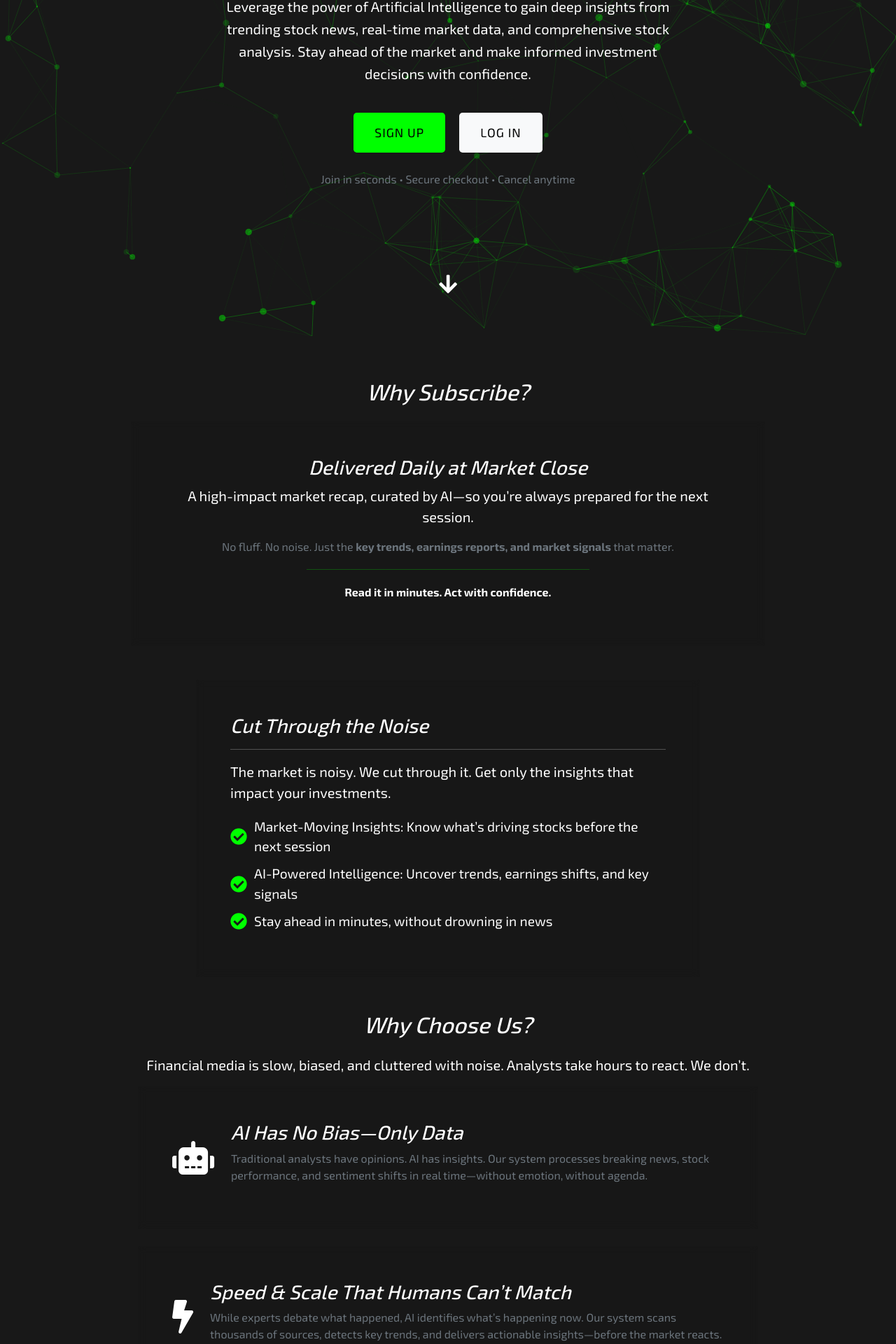
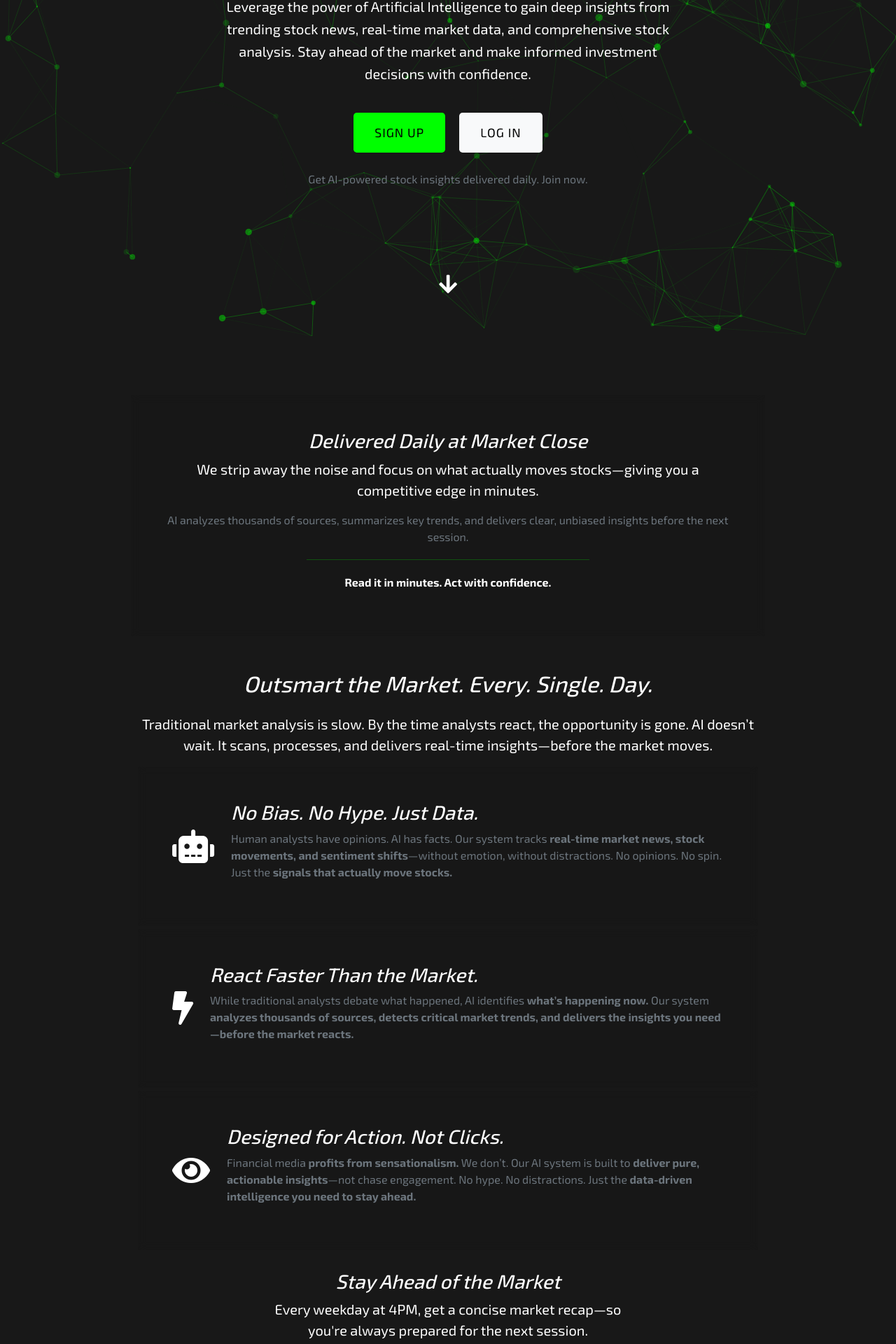
Before and after one commit to aldelarge/mrktpulseai, a Flask app: page / in a window 1280 px wide. Shown: the part 320-2240 px from the top of the page at 70% size. Run offline with Flask 3, Linux system fonts and the light colour scheme.

Commit message:
Complete Landing Page Revamp - fixed it up more - changed organization

```diff
--- a/webapp/templates/base.html
+++ b/webapp/templates/base.html
@@ -64,6 +64,7 @@
                 display: flex;
                 flex-direction: column; /* Column layout for the body */
             }
+
             strong.text-secondary {
                 font-weight: 600;
             }
@@ -722,7 +723,7 @@
             }
         });
     }, {
-        threshold: window.innerWidth <= 768 ? 0.25 : 0.5 // 25% for small screens (<= 768px), 50% for larger screens
+        threshold: window.innerWidth <= 768 ? 0.25 : 0.4 // 25% for small screens (<= 768px), 50% for larger screens
     });
 
     // Target all sections with the 'fullpage' class
--- a/webapp/templates/landing.html
+++ b/webapp/templates/landing.html
@@ -2,6 +2,7 @@
 
 {% block content %}
         <div class="container-fluid">
+
             <!-- Hero Section: AI-powered and Stock Insights -->
             <div class="row justify-content-center text-center hero-section fullpage">
                 <div class="col-md-8">
@@ -15,7 +16,7 @@
                         <a class="btn btn-primary btn-lg cta-button" href="{{ url_for('routes.signup') }}" role="button">Sign Up</a>
                         <a class="btn btn-light btn-lg cta-button" href="{{ url_for('routes.login') }}" role="button">Log In</a>
                     </div>
-                    <p class="text-muted mt-3">Join in seconds • Secure checkout • Cancel anytime</p>
+                    <p class="text-muted mt-3">Get AI-powered stock insights delivered daily. Join now.</p>
                 </div>
 
                 <!-- Scroll Arrow -->
@@ -24,52 +25,34 @@
                 </div>
             </div>
         </div>
-
-
-        <div class="container">
-            <!-- First Block: Delivered Daily -->
-            <div class="row justify-content-center fullpage">
-                <h2 class="mb-4 text-center"><i>Why Subscribe?</i></h2>
+        <br>
+        <!-- First Block: Delivered Daily -->
+        <div class="container fullpage">
+            <div class="row justify-content-center">
                 <div class="col-md-10">
                     <div class="styled-div overlay_blur text-center p-5 mb-4 rounded">
                         <h3 class="text-white"><i>Delivered Daily at Market Close</i></h3>
                         <p class="lead light-gray-text">
-                            A high-impact market recap, curated by AI—so you’re always prepared for the next session.
+                            We strip away the noise and focus on what actually moves stocks—giving you a competitive edge in minutes.
                         </p>
                         <p class="text-secondary">
-                            No fluff. No noise. Just the <strong>key trends, earnings reports, and market signals</strong> that matter.
+                            AI analyzes thousands of sources, summarizes key trends, and delivers clear, unbiased insights before the next session.
                         </p>
                         <hr class="divider3">
                         <p class="text-white"><strong>Read it in minutes. Act with confidence.</strong></p>
                     </div>
                 </div>
             </div>
+        </div>
         <br>
-            <!-- Second Block: Cut Through the Noise -->
-            <div class="row justify-content-center fullpage">
-                <div class="col-md-8">
-                    <div class="styled-div overlay_blur p-5 mb-4 rounded">
-                        <h3 class="text-white"><i>Cut Through the Noise</i></h3>
-                        <hr class="divider">
-                        <p class="lead light-gray-text">
-                            The market is noisy. We cut through it. Get only the insights that impact your investments.
-                        </p>
-                        <ul class="trust-points">
-                            <li><i class="fas fa-check-circle"></i> Market-Moving Insights: Know what’s driving stocks before the next session</li>
-                            <li><i class="fas fa-check-circle"></i> AI-Powered Intelligence: Uncover trends, earnings shifts, and key signals</li>
-                            <li><i class="fas fa-check-circle"></i> Stay ahead in minutes, without drowning in news</li>
-                        </ul>
-                    </div>
-                </div>
-            </div>
-            <br>
+        <div class="container">
             <div class="container fullpage">
                 <div class="row justify-content-center text-center">
                     <div class="col-md-10">
-                        <h2 class="mb-4 text-white"><i>Why Choose Us?</i></h2>
+                        <h2 class="mb-4 text-white"><i>Outsmart the Market. Every. Single. Day.</i></h2>
                         <p class="lead light-gray-text">
-                            Financial media is slow, biased, and cluttered with noise.
-                            Analysts take hours to react. We don’t.
+                            Traditional market analysis is slow. By the time analysts react, the opportunity is gone.
+                            AI doesn’t wait. It scans, processes, and delivers real-time insights—before the market moves.
                         </p>
                     </div>
                 </div>
@@ -77,15 +60,16 @@
                 <!-- AI Has No Bias -->
                 <div class="row justify-content-center">
                     <div class="col-md-10">
-                        <div class="styled-div overlay_blur p-5 mb-4 rounded d-flex flex-md-row flex-column align-items-center text-md-start text-center">
+                        <div class="styled-div overlay_blur p-5 mb-1 rounded d-flex flex-md-row flex-column align-items-center text-md-start text-center">
                             <div class="icon-box me-md-4 mb-3 mb-md-0">
                                 <i class="fas fa-robot fa-3x feature-icon"></i>
                             </div>
                             <div>
-                                <h3 class="text-white"><i>AI Has No Bias—Only Data</i></h3>
+                                <h3 class="text-white"><i>No Bias. No Hype. Just Data.</i></h3>
                                 <p class="text-secondary">
-                                    Traditional analysts have opinions. AI has insights. Our system processes
-                                    breaking news, stock performance, and sentiment shifts in real time—without emotion, without agenda.
+                                    Human analysts have opinions. AI has facts.
+                                    Our system tracks <strong>real-time market news, stock movements, and sentiment shifts</strong>—without emotion, without distractions.
+                                    No opinions. No spin. Just the <strong>signals that actually move stocks.</strong>
                                 </p>
                             </div>
                         </div>
@@ -95,16 +79,15 @@
                 <!-- Speed & Scale -->
                 <div class="row justify-content-center">
                     <div class="col-md-10">
-                        <div class="styled-div overlay_blur p-5 mb-4 rounded d-flex flex-md-row flex-column align-items-center text-md-start text-center">
+                        <div class="styled-div overlay_blur p-5 mb-1 rounded d-flex flex-md-row flex-column align-items-center text-md-start text-center">
                             <div class="icon-box me-md-4 mb-3 mb-md-0">
                                 <i class="fas fa-bolt fa-3x feature-icon"></i>
                             </div>
                             <div>
-                                <h3 class="text-white"><i>Speed & Scale That Humans Can’t Match</i></h3>
+                                <h3 class="text-white"><i>React Faster Than the Market.</i></h3>
                                 <p class="text-secondary">
-                                    While experts debate what happened, AI identifies what’s happening now.
-                                    Our system scans thousands of sources, detects key trends, and delivers
-                                    actionable insights—before the market reacts.
+                                    While traditional analysts debate what happened, AI identifies <strong>what’s happening now.</strong>
+                                    Our system <strong>analyzes thousands of sources, detects critical market trends, and delivers the insights you need—before the market reacts.</strong>
                                 </p>
                             </div>
                         </div>
@@ -114,15 +97,16 @@
                 <!-- Designed for Investors -->
                 <div class="row justify-content-center">
                     <div class="col-md-10">
-                        <div class="styled-div overlay_blur p-5 mb-4 rounded d-flex flex-md-row flex-column align-items-center text-md-start text-center">
+                        <div class="styled-div overlay_blur p-5 mb-1 rounded d-flex flex-md-row flex-column align-items-center text-md-start text-center">
                             <div class="icon-box me-md-4 mb-3 mb-md-0">
                                 <i class="fas fa-eye fa-3x feature-icon"></i>
                             </div>
                             <div>
-                                <h3 class="text-white"><i>Designed for Investors, Not Clicks</i></h3>
+                                <h3 class="text-white"><i>Designed for Action. Not Clicks.</i></h3>
                                 <p class="text-secondary">
-                                    News outlets focus on engagement. We focus on results. No sensational headlines. No filler.
-                                    Just the intelligence you need—delivered daily, without the distractions.
+                                    Financial media <strong>profits from sensationalism.</strong> We don’t.
+                                    Our AI system is built to <strong>deliver pure, actionable insights</strong>—not chase engagement.
+                                    No hype. No distractions. Just the <strong>data-driven intelligence you need to stay ahead.</strong>
                                 </p>
                             </div>
                         </div>
@@ -148,7 +132,6 @@
                         <a href="{{ url_for('routes.signup') }}" class="btn btn-primary btn-lg mt-3">Get Instant Access</a>
                         <p class="text-muted mt-3">Secure checkout • Just $9.99/month • Cancel anytime</p>
                     </div>
-
                 </div>
             </div>
         </div>
@@ -244,15 +227,26 @@
                 </div> <!-- End Newsletter Card -->
             </div>
         </section>
+        <br>
+        <!-- Call to Action -->
+        <div class="row justify-content-center fullpage">
+            <div class="col-md-6 text-center">
+                <h3 class="text-white"><i>Stay Ahead of the Market</i></h3>
+                <p class="lead light-gray-text">
+                    Every weekday at 4PM, get a concise market recap—so you're always prepared for the next session.
+                </p>
 
-        <!-- Call to Action Section -->
-        <div class="row justify-content-center text-center mt-5">
-            <div class="col-md-8">
-                <p><strong>Join thousands of traders getting smarter market insights—daily.</strong></p>
-                <a class="btn btn-primary btn-lg" href="{{ url_for('routes.signup') }}" role="button">
-                    Get Instant Access
-                </a>
-                <p class="text-muted mt-2">Try it risk-free. Cancel anytime.</p>
+                <div class="styled-div overlay_blur p-4 mb-4 rounded">
+                    <h4 class="text-white">What You Get:</h4>
+                    <ul class="trust-points text-center">
+                        <li><i class="fas fa-check-circle"></i> A data-driven newsletter, delivered daily</li>
+                        <li><i class="fas fa-check-circle"></i> Key takeaways from earnings, trends, and news</li>
+                        <li><i class="fas fa-check-circle"></i> Market insights without the noise</li>
+                    </ul>
+                    <a href="{{ url_for('routes.signup') }}" class="btn btn-primary btn-lg mt-3">Get Instant Access</a>
+                    <p class="text-muted mt-3">Secure checkout • Just $9.99/month • Cancel anytime</p>
+                </div>
+
             </div>
         </div>
     </div>
```
Also changed, not shown: BACKUPS/backup.html (+19 -0 lines).
